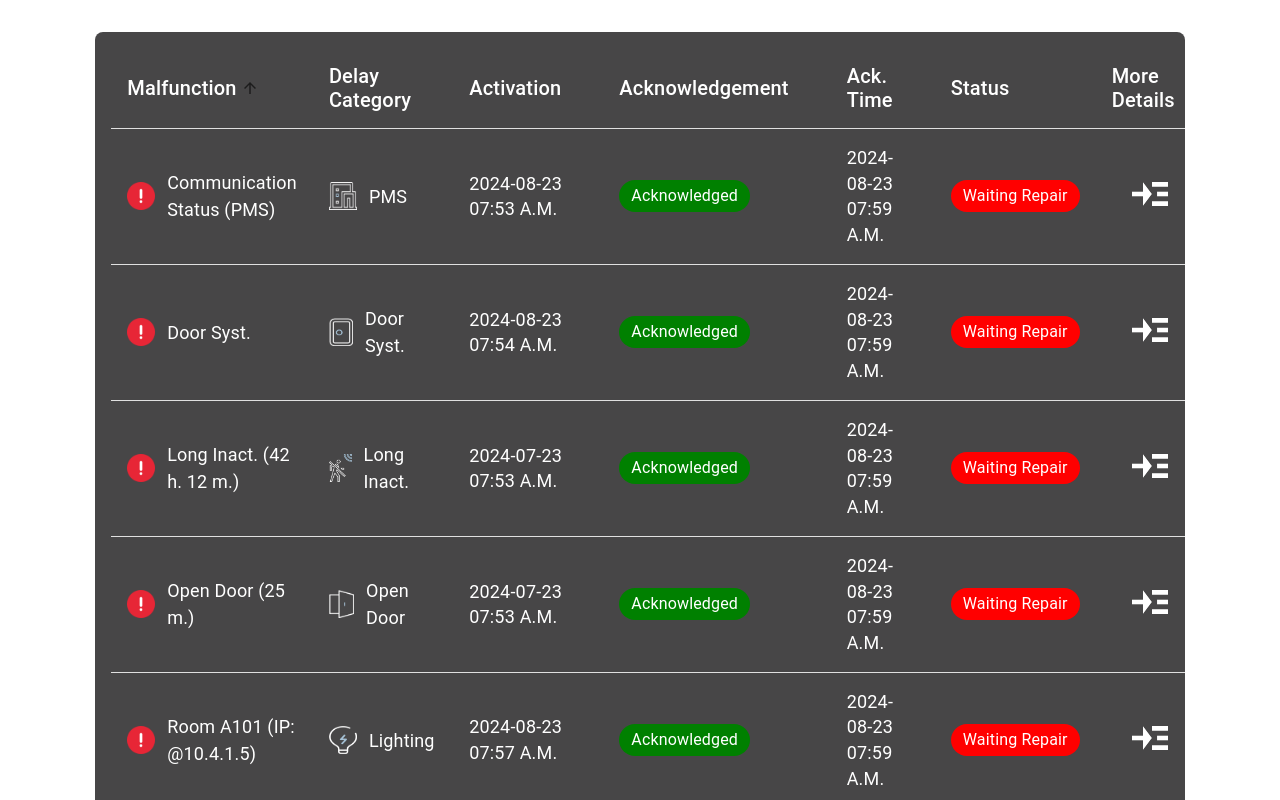
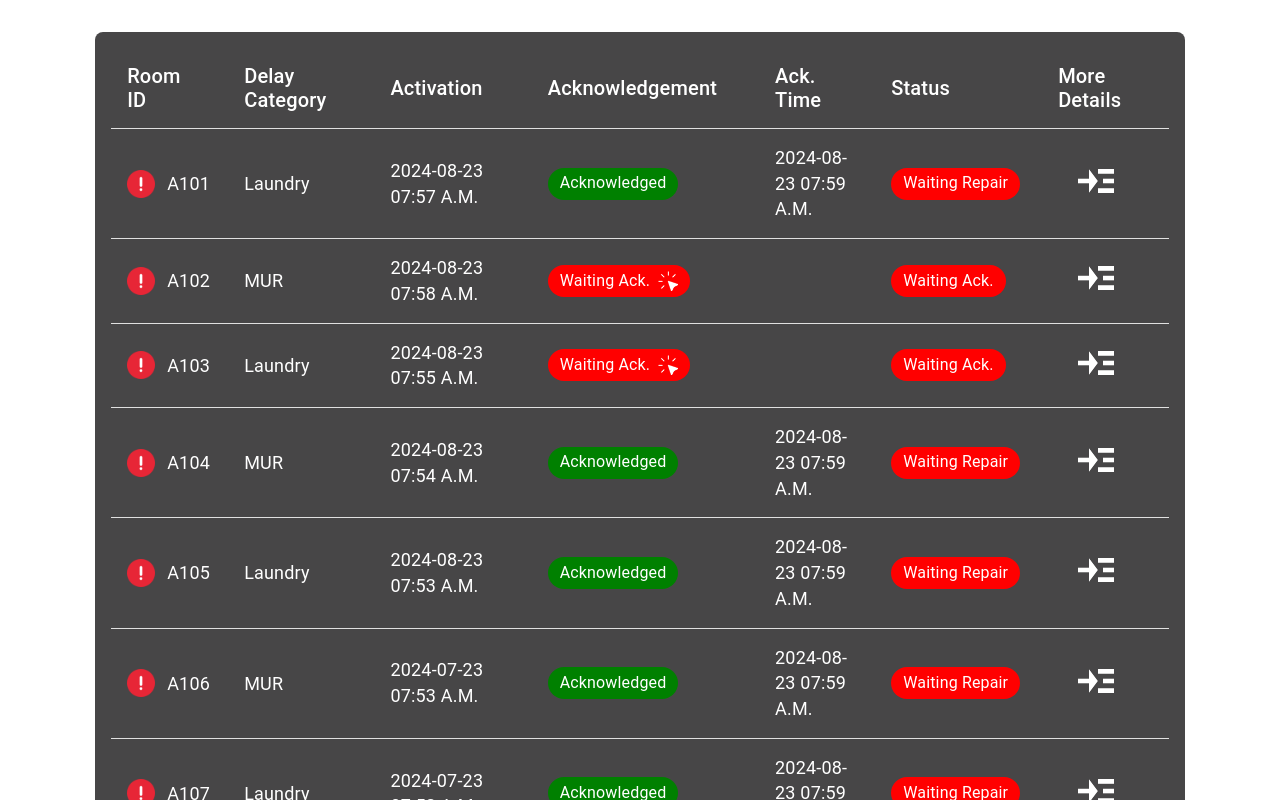
Before and after one commit to rmkofficial/Room-Services, a React (Vite) app: page / in a window 1280 px wide. Shown: the top 800 px of the page. Built offline with nearby package versions, Linux system fonts and the light colour scheme.

Commit message:
Update data.json structure and table header labels

```diff
--- a/public/data/data.json
+++ b/public/data/data.json
@@ -1,9 +1,9 @@
 [
   {
     "id": 1,
-    "malfunction": "Room A101 (IP: @10.4.1.5)",
+    "roomId": "A101",
     "activation": "2024-08-23 07:57 A.M.",
-    "delayCategory": "Lighting",
+    "delayCategory": "Laundry",
     "acknowledgement": "Acknowledged",
     "ackTime": "2024-08-23 07:59 A.M.",
     "status": "Waiting Repair",
@@ -11,9 +11,9 @@
   },
   {
     "id": 2,
-    "malfunction": "Room A102 (IP: @10.4.1.6)",
+    "roomId": "A102",
     "activation": "2024-08-23 07:58 A.M.",
-    "delayCategory": "HVAC",
+    "delayCategory": "MUR",
     "acknowledgement": "Waiting Ack.",
     "ackTime": "",
     "status": "",
@@ -21,9 +21,9 @@
   },
   {
     "id": 3,
-    "malfunction": "Room A103 (IP: @10.4.1.5)",
+    "roomId": "A103",
     "activation": "2024-08-23 07:55 A.M.",
-    "delayCategory": "RCU",
+    "delayCategory": "Laundry",
     "acknowledgement": "Waiting Ack.",
     "ackTime": "",
     "status": "",
@@ -31,9 +31,9 @@
   },
   {
     "id": 4,
-    "malfunction": "Door Syst. ",
+    "roomId": "A104",
     "activation": "2024-08-23 07:54 A.M.",
-    "delayCategory": "Door Syst.",
+    "delayCategory": "MUR",
     "acknowledgement": "Acknowledged",
     "ackTime": "2024-08-23 07:59 A.M.",
     "status": "Waiting Repair",
@@ -41,9 +41,9 @@
   },
   {
     "id": 5,
-    "malfunction": "Communication Status (PMS)",
+    "roomId": "A105",
     "activation": "2024-08-23 07:53 A.M.",
-    "delayCategory": "PMS",
+    "delayCategory": "Laundry",
     "acknowledgement": "Acknowledged",
     "ackTime": "2024-08-23 07:59 A.M.",
     "status": "Waiting Repair",
@@ -51,9 +51,9 @@
   },
   {
     "id": 6,
-    "malfunction": "Long Inact. (42 h. 12 m.)",
+    "roomId": "A106",
     "activation": "2024-07-23 07:53 A.M.",
-    "delayCategory": "Long Inact.",
+    "delayCategory": "MUR",
     "acknowledgement": "Acknowledged",
     "ackTime": "2024-08-23 07:59 A.M.",
     "status": "Waiting Control",
@@ -61,9 +61,9 @@
   },
   {
     "id": 7,
-    "malfunction": "Open Door (25 m.)",
+    "roomId": "A107",
     "activation": "2024-07-23 07:53 A.M.",
-    "delayCategory": "Open Door",
+    "delayCategory": "Laundry",
     "acknowledgement": "Acknowledged",
     "ackTime": "2024-08-23 07:59 A.M.",
     "status": "Waiting Control",
@@ -71,9 +71,9 @@
   },
   {
     "id": 8,
-    "malfunction": "Room A104 (IP: @10.4.1.5)",
+    "roomId": "A108",
     "activation": "2024-08-23 07:57 A.M.",
-    "delayCategory": "Lighting",
+    "delayCategory": "MUR",
     "acknowledgement": "Acknowledged",
     "ackTime": "2024-08-23 07:59 A.M.",
     "status": "Fixed",
--- a/src/components/Table/TableHeader.jsx
+++ b/src/components/Table/TableHeader.jsx
@@ -7,9 +7,9 @@ const TableHeader = ({ order, orderBy, onRequestSort }) => {
   };
 
   const headCells = [
-    { id: "malfunction", label: "Malfunction" },
-    { id: "delayCategory", label: "Delay Category" }, // category değiştirildi
-    { id: "activation", label: "Activation" }, // incidentTime değiştirildi
+    { id: "roomId", label: "Room ID" },
+    { id: "delayCategory", label: "Delay Category" },
+    { id: "activation", label: "Activation" },
     { id: "acknowledgement", label: "Acknowledgement" },
     { id: "ackTime", label: "Ack. Time" },
     { id: "status", label: "Status" },
--- a/src/components/Table/TableRows.jsx
+++ b/src/components/Table/TableRows.jsx
@@ -9,13 +9,6 @@ import {
 } from "@mui/material";
 import PropTypes from "prop-types";
 import moreDetailsIcon from "../../assets/more-details/moreDetails.png";
-import lightingIcon from "../../assets/category/Lighting.png";
-import hvacIcon from "../../assets/category/HVAC.png";
-import rcuIcon from "../../assets/category/RCU.png";
-import doorSystIcon from "../../assets/category/DoorSyst.png";
-import pmsIcon from "../../assets/category/PMS.png";
-import openDoorIcon from "../../assets/category/OpenDoor.png";
-import longInactIcon from "../../assets/category/LongInact.png";
 import waitingAckIcon from "../../assets/acknowledgement/Waiting.png";
 import alertIcon from "../../assets/status-icons/Error.png";
 import successIcon from "../../assets/status-icons/Success.png";
@@ -84,7 +77,7 @@ const TableRows = ({ page, rowsPerPage, order, orderBy, data }) => {
   const timeStyle = { color: "white", fontSize: "0.875rem", marginTop: 1 };
 
   const parseDateString = (dateString) => {
-    if (!dateString) return new Date(0); // boş tarih varsa sıralama için eski bir tarih döndür
+    if (!dateString) return new Date(0);
     const [date, time, period] = dateString.split(" ");
     const [year, month, day] = date.split("-");
     const [hours, minutes] = time.split(":");
@@ -94,15 +87,17 @@ const TableRows = ({ page, rowsPerPage, order, orderBy, data }) => {
   };
 
   const sortedData = localData.sort((a, b) => {
+    const aValue = a[orderBy] || "";
+    const bValue = b[orderBy] || "";
+
     if (orderBy === "ackTime" || orderBy === "activation") {
-      // incidentTime => activation
-      const dateA = parseDateString(a[orderBy]);
-      const dateB = parseDateString(b[orderBy]);
+      const dateA = parseDateString(aValue);
+      const dateB = parseDateString(bValue);
       return order === "asc" ? dateA - dateB : dateB - dateA;
     } else {
       return order === "asc"
-        ? a[orderBy].localeCompare(b[orderBy])
-        : b[orderBy].localeCompare(a[orderBy]);
+        ? aValue.localeCompare(bValue)
+        : bValue.localeCompare(aValue);
     }
   });
 
@@ -110,28 +105,6 @@ const TableRows = ({ page, rowsPerPage, order, orderBy, data }) => {
     page * rowsPerPage,
     page * rowsPerPage + rowsPerPage
   );
-
-  const getCategoryIcon = (delayCategory) => {
-    // category => delayCategory
-    switch (delayCategory) {
-      case "Lighting":
-        return lightingIcon;
-      case "HVAC":
-        return hvacIcon;
-      case "RCU":
-        return rcuIcon;
-      case "Door Syst.":
-        return doorSystIcon;
-      case "PMS":
-        return pmsIcon;
-      case "Open Door":
-        return openDoorIcon;
-      case "Long Inact.":
-        return longInactIcon;
-      default:
-        return null;
-    }
-  };
 
   return (
     <TableBody>
@@ -145,20 +118,13 @@ const TableRows = ({ page, rowsPerPage, order, orderBy, data }) => {
                 style={{ width: "28px", height: "28px", marginRight: "12px" }}
               />
               <Typography sx={{ color: "white", fontSize: "18px" }}>
-                {row.malfunction}
+                {row.roomId}
               </Typography>
             </Box>
           </TableCell>
 
           <TableCell sx={{ color: "white", padding: "16px" }}>
             <Box sx={{ display: "flex", alignItems: "center" }}>
-              {getCategoryIcon(row.delayCategory) && (
-                <img
-                  src={getCategoryIcon(row.delayCategory)}
-                  alt={row.delayCategory}
-                  style={{ width: "28px", height: "28px", marginRight: "12px" }}
-                />
-              )}
               <Typography sx={{ color: "white", fontSize: "18px" }}>
                 {row.delayCategory}
               </Typography>
```
